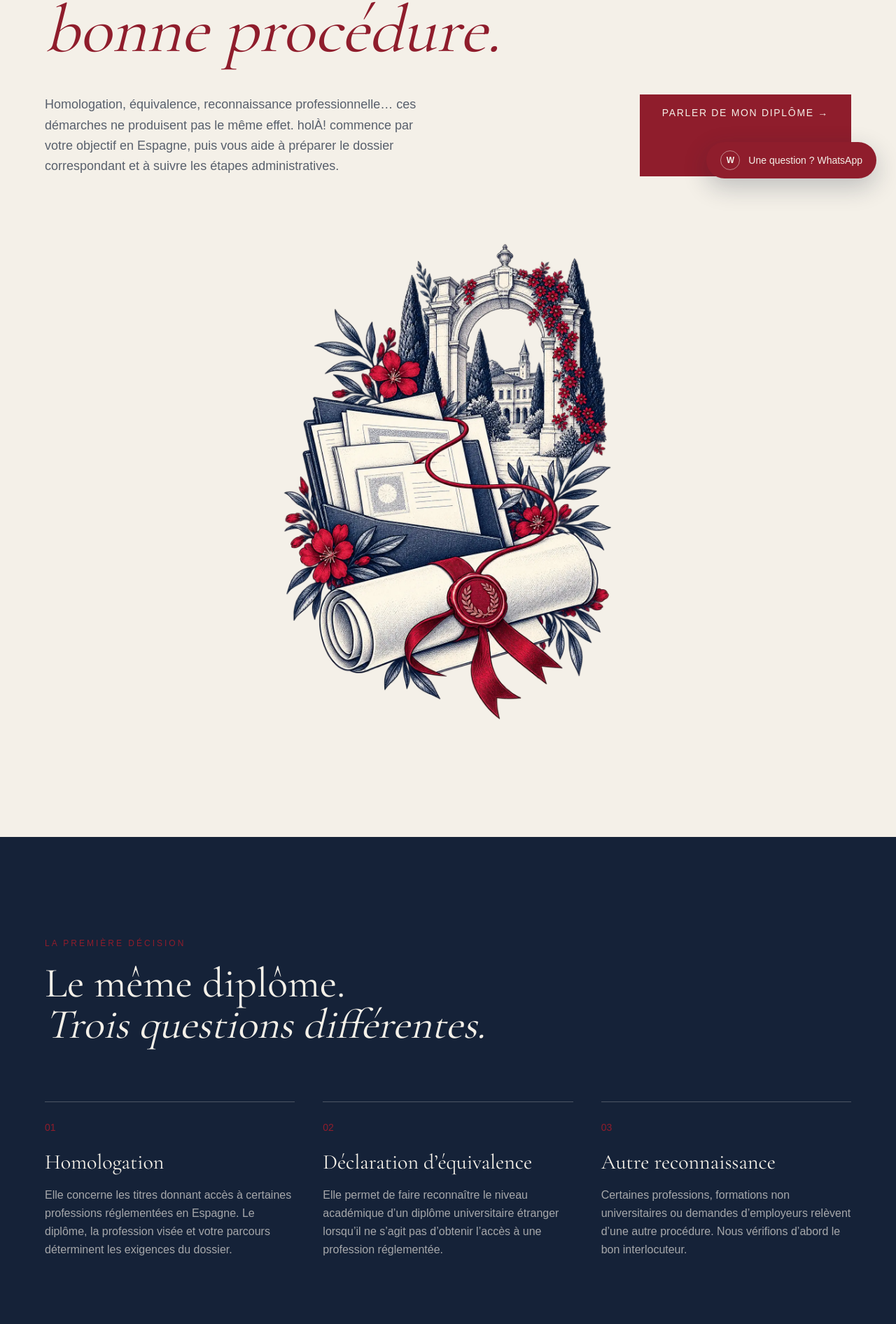
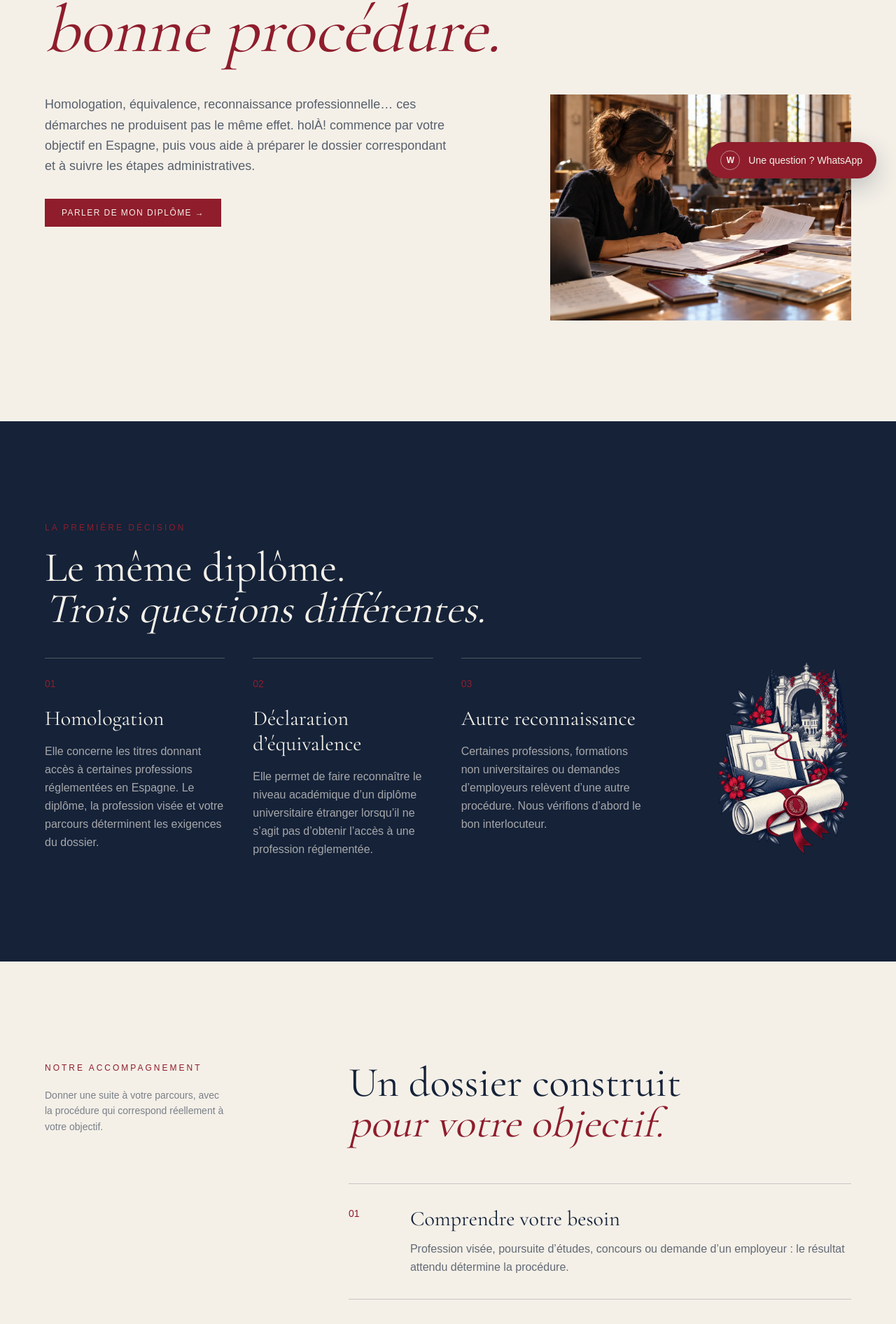
Before and after one commit to elehcf/hola, a Next.js app: page /reconnaissance-diplome-espagne in a window 1280 px wide. Shown: the part 517-2409 px from the top of the page at 70% size. Built offline with nearby package versions, Linux system fonts and the light colour scheme.

Commit message:
Refine diploma service imagery and layout

```diff
--- a/app/reconnaissance-diplome-espagne/page.tsx
+++ b/app/reconnaissance-diplome-espagne/page.tsx
@@ -1,8 +1,8 @@
 import type { Metadata } from "next";
 import Link from "next/link";
+import Image from "next/image";
 import LifestylePhoto from "../components/LifestylePhoto";
 import PageHeader from "../components/PageHeader";
-import ServiceIllustration from "../components/ServiceIllustration";
 
 export const metadata: Metadata = {
   title: "Faire reconnaître un diplôme français en Espagne",
@@ -58,28 +58,35 @@ export default function ReconnaissanceDiplomeEspagne() {
             </span>
           </h1>
 
-          <div className="mt-12 grid gap-10 md:grid-cols-2">
+          <div className="mt-12 grid gap-10 md:grid-cols-[1.05fr_0.95fr] md:items-start">
+            <div>
               <p className="max-w-xl text-lg leading-relaxed text-navy/70">
                 Homologation, équivalence, reconnaissance professionnelle… ces
                 démarches ne produisent pas le même effet. holÀ! commence par
                 votre objectif en Espagne, puis vous aide à préparer le dossier
                 correspondant et à suivre les étapes administratives.
               </p>
-            <div className="md:flex md:justify-end">
               <Link
                 href="/demande?service=diplome"
-                className="inline-block bg-blood px-8 py-4 text-sm uppercase tracking-[0.12em] text-ivory"
+                className="mt-8 inline-block bg-blood px-6 py-3 text-xs uppercase tracking-[0.12em] text-ivory transition-transform hover:-translate-y-0.5"
               >
                 Parler de mon diplôme →
               </Link>
             </div>
+            <figure className="md:justify-self-end">
+              <div className="max-w-[430px] overflow-hidden">
+                <Image
+                  src="/diplome-lifestyle-hola.webp"
+                  alt="Préparer la reconnaissance de son diplôme pour un projet en Espagne"
+                  width={1200}
+                  height={900}
+                  priority
+                  sizes="(min-width: 768px) 38vw, 92vw"
+                  className="aspect-[4/3] h-auto w-full object-cover"
+                />
               </div>
-
-          <ServiceIllustration
-            src="/diplome-hola.webp"
-            alt="Diplôme et dossier de reconnaissance académique en Espagne"
-            portrait
-          />
+            </figure>
+          </div>
         </div>
       </section>
 
@@ -97,7 +104,8 @@ export default function ReconnaissanceDiplomeEspagne() {
             <span className="italic">Trois questions différentes.</span>
           </h2>
 
-          <div className="mt-12 grid sm:mt-16 md:mt-20 gap-10 md:grid-cols-3">
+          <div className="mt-10 grid gap-10 md:grid-cols-[1fr_260px] md:items-start">
+            <div className="grid gap-10 md:grid-cols-3">
               {procedures.map((procedure) => (
                 <article
                   key={procedure.number}
@@ -116,6 +124,17 @@ export default function ReconnaissanceDiplomeEspagne() {
                 </article>
               ))}
             </div>
+            <div className="hidden md:flex md:justify-end">
+              <Image
+                src="/diplome-hola.webp"
+                alt="Diplôme et dossier de reconnaissance académique en Espagne"
+                width={500}
+                height={700}
+                sizes="260px"
+                className="h-auto max-h-[290px] w-auto object-contain"
+              />
+            </div>
+          </div>
         </div>
       </section>
 
@@ -125,12 +144,9 @@ export default function ReconnaissanceDiplomeEspagne() {
             <p className="text-xs uppercase tracking-[0.25em] text-blood">
               Notre accompagnement
             </p>
-            <LifestylePhoto
-              src="/diplome-lifestyle-hola.webp"
-              alt="Une femme prépare son dossier de reconnaissance de diplôme dans une bibliothèque"
-              eyebrow="Donner une suite à votre parcours"
-              compact
-            />
+            <p className="mt-5 max-w-[260px] text-sm leading-relaxed text-navy/55">
+              Donner une suite à votre parcours, avec la procédure qui correspond réellement à votre objectif.
+            </p>
           </div>
           <div>
             <h2
@@ -196,6 +212,16 @@ export default function ReconnaissanceDiplomeEspagne() {
             >
               Traduire ne suffit pas toujours.
             </h2>
+            <figure className="mt-8 max-w-[360px] overflow-hidden">
+              <Image
+                src="/guides-lifestyle-hola.webp"
+                alt="Documents préparés pour une démarche officielle en Espagne"
+                width={900}
+                height={675}
+                sizes="(min-width: 768px) 30vw, 88vw"
+                className="aspect-[4/3] h-auto w-full object-cover"
+              />
+            </figure>
           </div>
           <div className="space-y-6 text-lg leading-relaxed text-navy/70">
             <p>
@@ -235,14 +261,14 @@ export default function ReconnaissanceDiplomeEspagne() {
         </div>
       </section>
 
-      <section className="mx-0 my-10 bg-blood sm:mx-8 sm:my-16 px-8 py-16 text-ivory md:mx-16 md:px-16 md:py-20">
+      <section className="mx-0 my-10 bg-blood px-6 py-10 text-ivory sm:mx-8 sm:my-16 sm:px-8 md:mx-auto md:max-w-6xl md:px-12 md:py-12">
         <div className="mx-auto grid max-w-6xl gap-12 md:grid-cols-[1fr_auto] md:items-end">
           <div>
             <p className="text-xs uppercase tracking-[0.25em] text-ivory/70">
               Reconnaissance de diplôme
             </p>
             <h2
-              className="mt-5 text-4xl leading-[0.98] sm:text-5xl md:text-7xl"
+              className="mt-4 text-4xl leading-[0.98] sm:text-5xl"
               style={{ fontFamily: "var(--font-editorial)" }}
             >
               Un accompagnement
```
Lines whose indentation alone changed are shown as unchanged.
